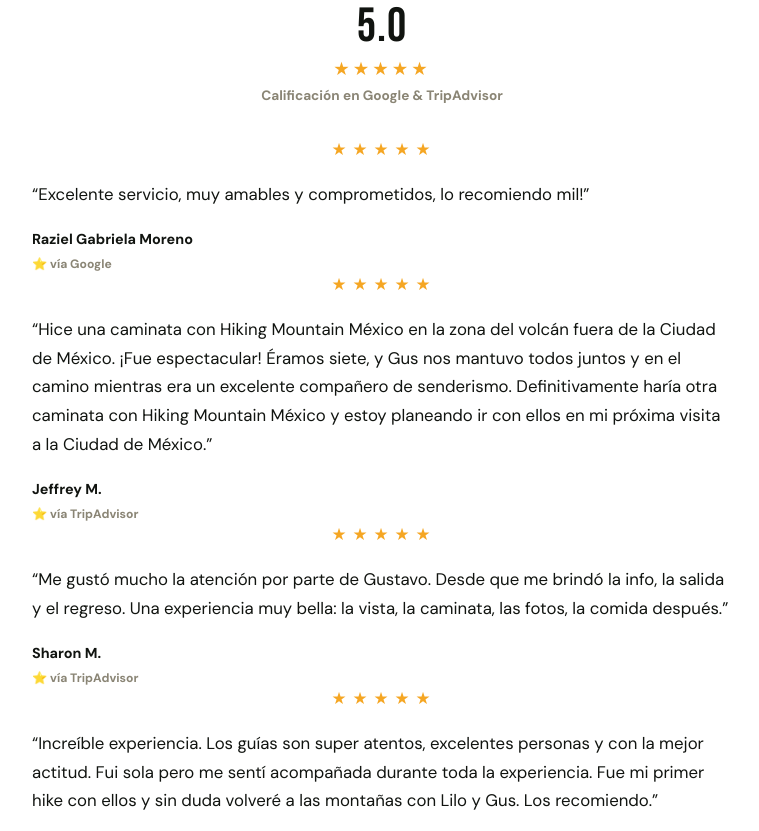
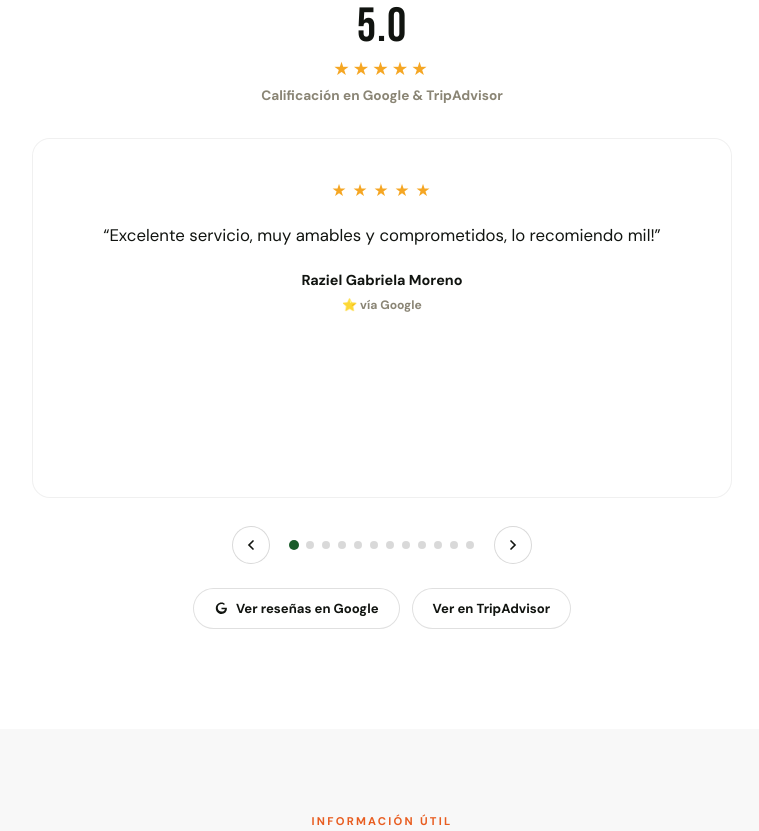
Before and after one commit to goosserrlazc-alt/HMMX, a plain HTML site: page index.html in a window 1280 px wide. Shown: the part 5871-6702 px from the top of the page, without its empty margins (258-1017 px from the left). Drawn offline with Linux system fonts and the light colour scheme; no server answers.

Commit message:
Update index.html

```diff
--- a/index.html
+++ b/index.html
@@ -834,6 +834,32 @@
     color: rgba(255,255,255,0.72);
     font-size: 0.98rem;
     line-height: 1.6;
+  }
+
+  .review-track {
+    position: relative;
+    display: grid;
+    min-height: 200px;
+  }
+
+  .review-card {
+    grid-area: 1 / 1;
+    opacity: 0;
+    transform: translateY(10px);
+    transition: opacity 0.5s ease, transform 0.5s ease;
+    pointer-events: none;
+    background: white;
+    border: 1px solid rgba(0,0,0,0.06);
+    border-radius: 18px;
+    padding: 40px 44px;
+    text-align: center;
+    box-sizing: border-box;
+  }
+
+  .review-card.active {
+    opacity: 1;
+    transform: translateY(0);
+    pointer-events: auto;
   }
 
   .review-summary {
```
